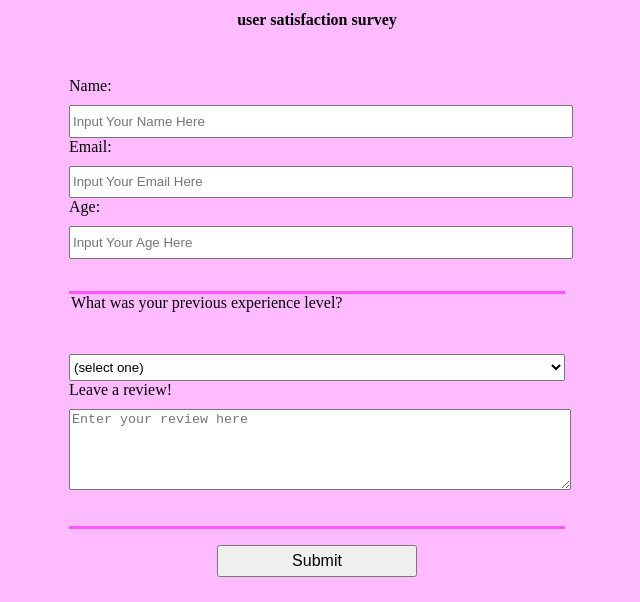
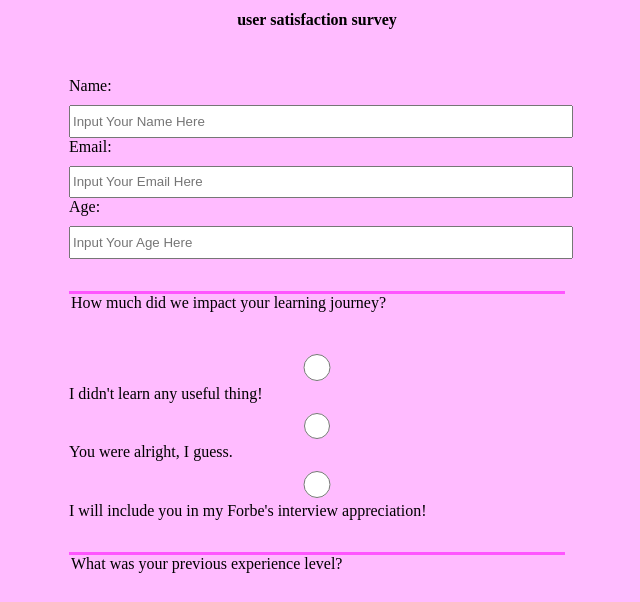
Before and after one commit to salma-sua/fcc_rewebign, a plain HTML site: page survey-form/index.html in a window 1280 px wide. Shown: the part 90-692 px from the top of the page, without its empty margins (323-963 px from the left). Drawn offline with Linux system fonts and the light colour scheme.

Commit message:
added a radio button for satisfaction rating

```diff
--- a/survey-form/index.html
+++ b/survey-form/index.html
@@ -16,6 +16,18 @@
             <label for="number-label">Age: <input id="number-label" type="number" placeholder="Input Your Age Here" min="18" max="100" required></label>
         </fieldset>
         <fieldset>
+            <legend>How much did we impact your learning journey?</legend>
+            <label for="radio">
+                <input type="radio" name="radio" value="low">I didn't learn any useful thing!
+            </label>
+            <label for="radio">
+                <input type="radio" name="radio" value="average">You were alright, I guess.
+            </label>
+            <label for="radio">
+                <input type="radio" name="radio" value="high">I will include you in my Forbe's interview appreciation!
+            </label>
+        </fieldset>
+        <fieldset>
             <legend>What was your previous experience level?</legend>
             <label for="dropdown">
                 <select id="dropdown">
```
